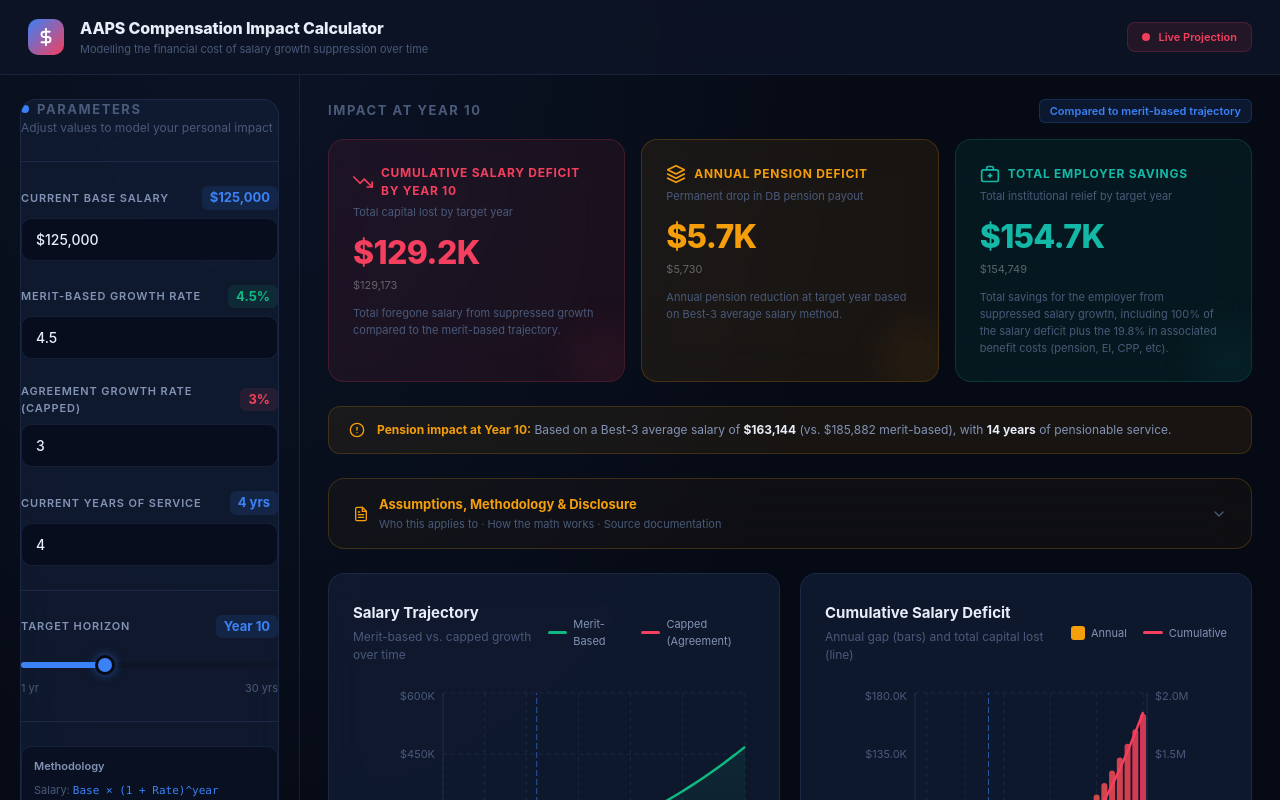
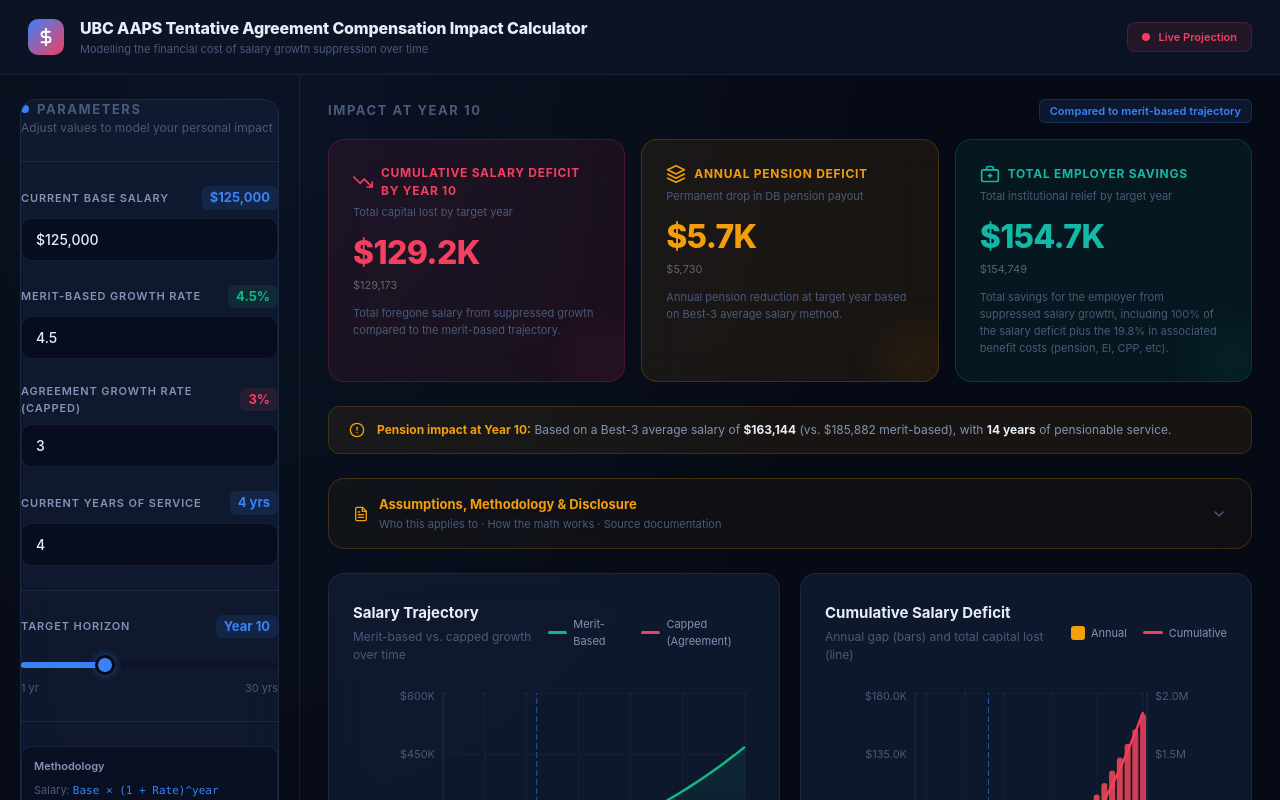
Before and after one commit to justin0022/aaps-tentative-agreement-cost, a React (Vite) app: page / in a window 1280 px wide. Shown: the top 800 px of the page. Built offline with nearby package versions, Linux system fonts and the light colour scheme.

Commit message:
title change

```diff
--- a/src/components/Dashboard.jsx
+++ b/src/components/Dashboard.jsx
@@ -59,13 +59,13 @@
           flexShrink: 0,
         }}>
           <svg width="18" height="18" viewBox="0 0 24 24" fill="none" stroke="white" strokeWidth="2.5" strokeLinecap="round" strokeLinejoin="round">
-            <line x1="12" y1="1" x2="12" y2="23"/>
-            <path d="M17 5H9.5a3.5 3.5 0 0 0 0 7h5a3.5 3.5 0 0 1 0 7H6"/>
+            <line x1="12" y1="1" x2="12" y2="23" />
+            <path d="M17 5H9.5a3.5 3.5 0 0 0 0 7h5a3.5 3.5 0 0 1 0 7H6" />
           </svg>
         </div>
         <div>
           <h1 style={{ fontSize: 16, fontWeight: 800, color: 'var(--text-primary)', letterSpacing: '-0.01em' }}>
-            AAPS Compensation Impact Calculator
+            UBC AAPS Tentative Agreement Compensation Impact Calculator
           </h1>
           <p style={{ fontSize: 11, color: 'var(--text-muted)', marginTop: 1 }}>
             Modelling the financial cost of salary growth suppression over time
@@ -115,9 +115,9 @@
               gap: 12,
             }}>
               <svg width="16" height="16" viewBox="0 0 24 24" fill="none" stroke="#f59e0b" strokeWidth="2" strokeLinecap="round" strokeLinejoin="round" style={{ flexShrink: 0 }}>
-                <circle cx="12" cy="12" r="10"/>
-                <line x1="12" y1="8" x2="12" y2="12"/>
-                <line x1="12" y1="16" x2="12.01" y2="16"/>
+                <circle cx="12" cy="12" r="10" />
+                <line x1="12" y1="8" x2="12" y2="12" />
+                <line x1="12" y1="16" x2="12.01" y2="16" />
               </svg>
               <p style={{ fontSize: 12, color: 'var(--text-secondary)', lineHeight: 1.5 }}>
                 <strong style={{ color: '#f59e0b' }}>Pension impact at Year {inputs.horizon}:</strong>{' '}
```
